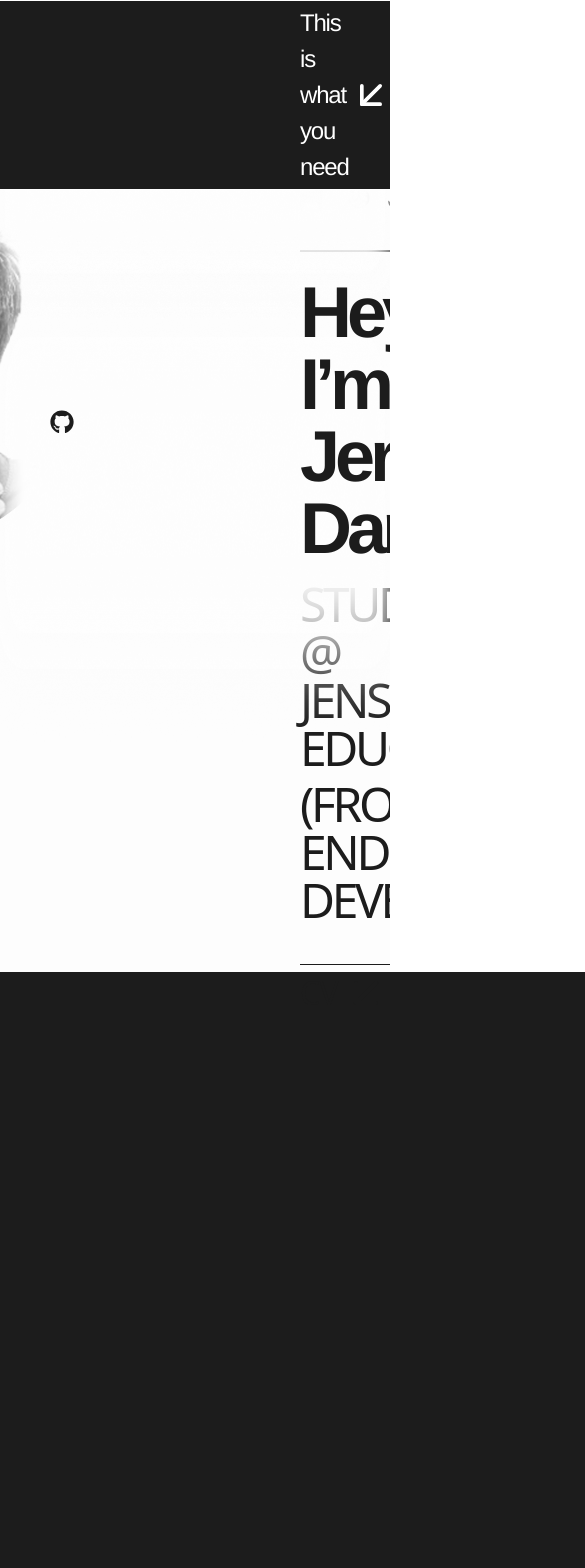
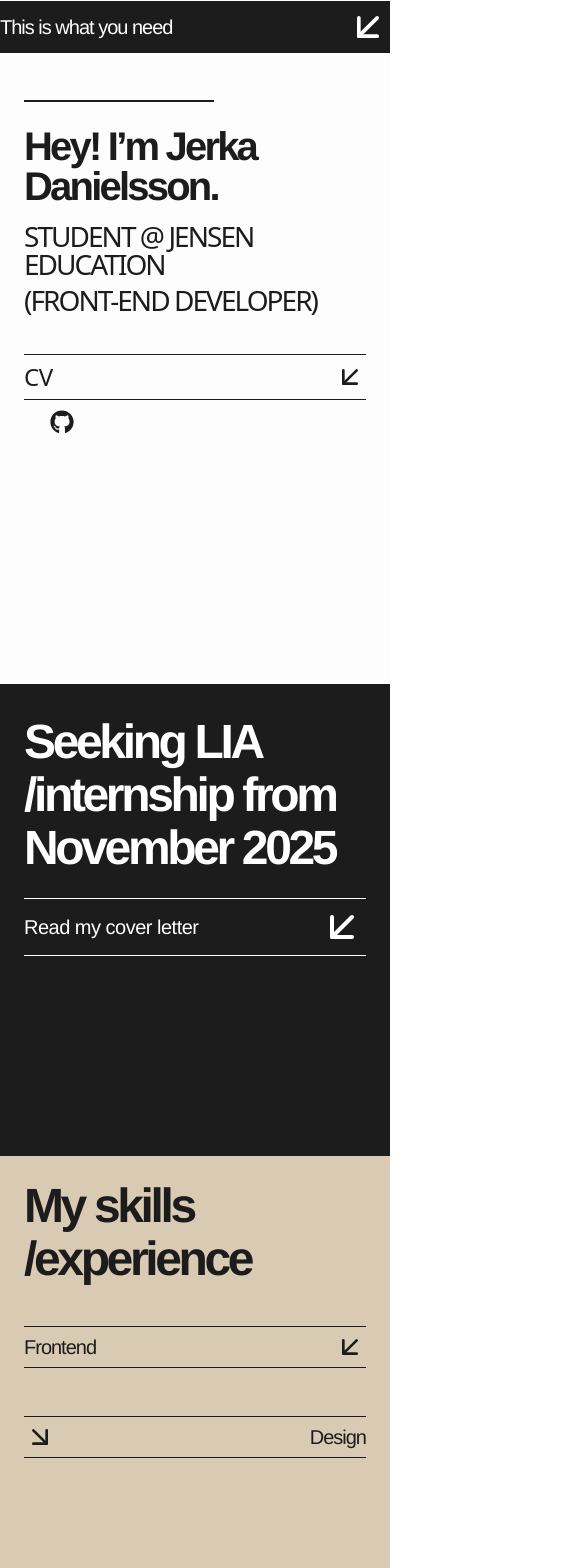
Before and after one commit to 1anDr0/myPortfolio, a React (Vite) app: page / in a window 390 px wide. Shown: the top 1568 px of the page, 585 px wide, since content can reach past the window. Built offline with nearby package versions, Linux system fonts and the light colour scheme; a web font is replaced by a local one.

Commit message:
changed footer

```diff
--- a/src/components/Footer.jsx
+++ b/src/components/Footer.jsx
@@ -2,52 +2,76 @@ import React, { useState } from "react";
 import { Icon } from "@iconify/react";
 
 const Footer = () => {
-  const [isOpen, setIsOpen] = useState(true);
+  const [isOpen, setIsOpen] = useState(false);
 
   return (
-    <section className="bg-[#1C1C1C] py-20">
-      <footer className="bg-[#1C1C1C] text-white py-10 w-full max-w-full">
-        <div className="mx-[300px] border-t border-b border-white">
+    <section className="bg-[#1C1C1C] text-white py-20 px-6 md:px-[300px]">
+      <footer className="w-full border-t border-b border-white">
         <button
-            className="w-full flex justify-between items-center py-4 text-[24px] font-medium tracking-tight cursor-pointer"
+          className="w-full flex justify-between items-center py-4 text-[32px] font-light tracking-[-0.05em] cursor-pointer"
           style={{ fontFamily: "Helvetica, sans-serif" }}
           onClick={() => setIsOpen(!isOpen)}
         >
-            <span>Contact me</span>
-            <span className="text-[24px]">{isOpen ? "−" : "+"}</span>
+          <span>Contact</span>
+          <span
+            className={`text-[48px] transform transition-transform duration-500 ${
+              isOpen ? "rotate-45" : "rotate-0"
+            }`}
+          >
+            +
+          </span>
         </button>
 
         <div
           className={`overflow-hidden transition-all duration-500 ease-in-out ${
-              isOpen ? "max-h-[500px] opacity-100 py-5" : "max-h-0 opacity-0"
+            isOpen ? "max-h-[1000px] opacity-100 py-10" : "max-h-0 opacity-0"
           }`}
         >
-            <div className="grid grid-cols-3 gap-10 text-[20px] font-regular leading-[1.5]"
-              style={{ fontFamily: "Helvetica, sans-serif" }}>
-              <div className="text-left space-y-0">
-                <p>Email</p>
-                <p>Phone</p>
-                <p>Location</p>
-                <p>LinkedIn</p>
-                <p>GitHub</p>
+          <div className="flex flex-col md:flex-row md:justify-between items-start md:items-center text-[20px] font-light space-y-6 md:space-y-0">
+
+            <div className="flex items-center space-x-3">
+              <Icon icon="mdi:email-outline" width="24" height="24" />
+              <a href="mailto:jerker_danielsson@hotmail.com" className="underline">
+                jerker_danielsson@hotmail.com
+              </a>
             </div>
 
-              <div className="flex flex-col items-center space-y-2">
-                <Icon icon="mdi:email" width="24" height="24" />
-                <Icon icon="mdi:phone" width="24" height="24" />
-                <Icon icon="mdi:map-marker" width="24" height="24" />
-                <Icon icon="mdi:linkedin" width="24" height="24" />
-                <Icon icon="mdi:github" width="24" height="24" />
+            <div className="flex items-center space-x-3">
+              <Icon icon="mdi:phone-outline" width="24" height="24" />
+              <a href="tel:+46739929798" className="underline">
+                073-992 97 98
+              </a>
             </div>
 
-              <div className="text-right space-y-0">
-                <p>jerker_danielsson@hotmail.com</p>
-                <p>073-992 97 98</p>
-                <p>Stockholm, Sweden</p>
-                <p><a href="https://linkedin.com/in/dittnamn" className="underline">linkedin.com/in/jerkerdanielsson</a></p>
-                <p><a href="https://github.com/dittgithub" className="underline">github.com/1anDr0</a></p>
+            <div className="flex items-center space-x-3">
+              <Icon icon="mdi:map-marker-outline" width="24" height="24" />
+              <span>Stockholm, Sweden</span>
             </div>
+
+            <div className="flex items-center space-x-3">
+              <Icon icon="mdi:linkedin" width="24" height="24" />
+              <a
+                href="https://linkedin.com/in/jerkerdanielsson"
+                target="_blank"
+                rel="noopener noreferrer"
+                className="underline"
+              >
+                LinkedIn
+              </a>
             </div>
+
+            <div className="flex items-center space-x-3">
+              <Icon icon="mdi:github" width="24" height="24" />
+              <a
+                href="https://github.com/1anDr0"
+                target="_blank"
+                rel="noopener noreferrer"
+                className="underline"
+              >
+                GitHub
+              </a>
+            </div>
+
           </div>
         </div>
       </footer>
--- a/src/components/Hero.jsx
+++ b/src/components/Hero.jsx
@@ -6,41 +6,43 @@ import rectangleImage from "../assets/Rectangle.png";
 import figmaImage from "../assets/me.jpg";
 import { MdOutlineSportsVolleyball } from "react-icons/md";
 
-
 const Hero = () => {
   const [isOpenCV, setIsOpenCV] = useState(false);
 
   return (
-    <section className="animate-fadeIn relative bg-[#FDFDFD] text-[#1C1C1C] min-h-screen flex flex-col pl-[300px] pt-[250px] pb-[100px] overflow-hidden">
+    <section className="animate-fadeIn relative bg-[#FDFDFD] text-[#1C1C1C] min-h-screen flex flex-col px-6 md:px-[300px] md:pt-[250px] md:pb-[100px] overflow-hidden">
 
+      {/* Profilbild */}
       <img
         src={figmaImage}
         alt="Jerka Danielsson"
-        className="absolute right-[300px] top-[160px] w-[400px] h-auto object-cover rounded-full z-10 motion-safe:transform motion-safe:transition-transform motion-safe:duration-5000 hover:scale-105"
+        className="hidden md:block absolute right-[300px] top-[160px] w-[400px] h-auto object-cover rounded-full z-10 motion-safe:transform motion-safe:transition-transform motion-safe:duration-500 hover:scale-105"
+      />
+
+      {/* Rektanglar (bara på större skärmar) */}
+      <img
+        src={rectangleImage}
+        alt="Blur Overlay 1"
+        className="hidden md:block absolute top-0 left-0 w-full h-[350px] z-20 hover:opacity-20 transition-opacity duration-1000 ease-in-out pointer-events-auto"
       />
       <img
         src={rectangleImage}
-  alt="Blur Overlay 1"
-  className="absolute top-0 left-0 w-full h-[350px] z-20 hover:opacity-20 transition-opacity duration-1000 ease-in-out pointer-events-auto"
+        alt="Blur Overlay 2"
+        className="hidden md:block absolute top-[220px] left-0 w-full h-[530px] z-20 hover:opacity-20 transition-opacity duration-1000 ease-in-out pointer-events-auto"
       />
 
-<img
-  src={rectangleImage}
-  alt="Blur Overlay 2"
-  className="absolute top-[220px] left-0 w-full h-[530px] z-20 hover:opacity-20 transition-opacity duration-1000 ease-in-out pointer-events-auto"
-/>
-
-      <div className="flex space-x-4 mb-10 z-10 absolute top-[180px] left-[300px]">
+      {/* Ikoner (bara på större skärmar) */}
+      <div className="hidden md:flex space-x-4 mb-10 z-10 absolute top-[180px] left-[300px]">
         <img src={dalahorseImage} alt="Dalahäst" className="w-8 h-8 object-contain" />
         <MdOutlineSportsVolleyball className="w-9 h-9 text-[#1C1C1C]" />
         <FaPaintBrush className="w-8 h-8 text-[#1C1C1C]" />
         <FaCode className="w-9 h-9 text-[#1C1C1C]" />
       </div>
 
-      <div className="w-[190px] h-[2px] bg-[#1C1C1C] mb-6 z-10 animate-fadeInSlow"></div>
+      <div className="w-[190px] h-[2px] bg-[#1C1C1C] mt-[100px] md:mt-0 mb-6 z-10 animate-fadeInSlow"></div>
 
       <h1
-  className="text-[72px] font-bold leading-[100%] tracking-[-0.07em] z-30 group relative"
+        className="text-[40px] md:text-[72px] font-bold leading-[100%] tracking-[-0.07em] z-30 group relative"
         style={{ fontFamily: "Helvetica, sans-serif" }}
       >
         <span className="group-hover:opacity-0 transition-opacity duration-1000 ease-in-out">
@@ -51,21 +53,21 @@ const Hero = () => {
         </span>
       </h1>
 
-      <h2 className="text-[48px] font-light leading-[100%] tracking-[-0.07em] mt-4 z-10">
+      <h2 className="text-[28px] md:text-[48px] font-light leading-[100%] tracking-[-0.07em] mt-4 z-10">
         STUDENT @ JENSEN EDUCATION
       </h2>
-      <h3 className="text-[48px] font-light leading-[100%] tracking-[-0.07em] mt-2 z-10">
+      <h3 className="text-[28px] md:text-[48px] font-light leading-[100%] tracking-[-0.07em] mt-2 z-10">
         (FRONT-END DEVELOPER)
       </h3>
 
       <div className="w-full max-w-[780px] border-t border-b border-[#1C1C1C] mt-10 z-30">
         <button
-          className="w-full flex justify-between items-center py-1 text-[32px] font-light tracking-[-0.02em] cursor-pointer"
+          className="w-full flex justify-between items-center py-1 text-[24px] md:text-[32px] font-light tracking-[-0.02em] cursor-pointer"
           onClick={() => setIsOpenCV(!isOpenCV)}
         >
           <span>CV</span>
           <span
-            className={`text-[48px] transform transition-transform duration-500 ${
+            className={`text-[32px] md:text-[48px] transform transition-transform duration-500 ${
               isOpenCV ? 'rotate-[-45deg]' : 'rotate-0'
             }`}
           >
@@ -79,7 +81,7 @@ const Hero = () => {
           }`}
         >
           <p
-    className="text-[20px] leading-[1.5] max-w-[800px]"
+            className="text-[18px] md:text-[20px] leading-[1.5] max-w-[800px]"
             style={{ fontFamily: "Helvetica, sans-serif" }}
           >
             Jag är en kreativ och noggrann frontendutvecklare med ett starkt öga för design och layout. Med en naturlig känsla för estetik ser jag detaljer som andra ofta missar, vilket resulterar i snygga och välstrukturerade lösningar. Jag är lugn, anpassningsbar och har lätt för att samarbeta, samtidigt som jag bidrar med en positiv och glad energi i team. Utöver mitt intresse för design har jag ett stort engagemang för idrott, både aktivt och som åskådare.
@@ -88,19 +90,15 @@ const Hero = () => {
           <a
             href="/cv-jerker-danielsson.pdf"
             download
-    className="border-2 border-[#1C1C1C] text-[#1C1C1C] mt-10 bg-white h-[44px] px-4 w-fit rounded-full text-[44px] font-medium tracking-tight flex items-center justify-center transition-all duration-300 hover:bg-[#1C1C1C] hover:text-white"
+            className="border-2 border-[#1C1C1C] text-[#1C1C1C] mt-10 bg-white h-[44px] px-4 w-fit rounded-full text-[32px] md:text-[44px] font-medium tracking-tight flex items-center justify-center transition-all duration-300 hover:bg-[#1C1C1C] hover:text-white"
             style={{ fontFamily: "Helvetica, sans-serif" }}
-
-
           >
             DOWNLOAD MY CV
           </a>
           {isOpenCV && (
             <div className="w-full max-w-[780px] border-b border-[#1C1C1C] mt-5 mb-16"></div>
           )}
-
         </div>
-
       </div>
 
     </section>
--- a/src/components/Navbar.jsx
+++ b/src/components/Navbar.jsx
@@ -14,7 +14,7 @@ const Navbar = () => {
   return (
     <nav className="fixed top-0 left-0 w-full bg-[#1C1C1C] text-white z-50">
     <div
-      className={`w-full px-[300px] border-t border-b border-white transition-all duration-300 ${
+      className={`w-full md:px-[300px] border-t border-b border-white transition-all duration-300 ${
         isOpen ? "py-1" : "py-1"
       }`}
       style={{ fontFamily: "Helvetica, sans-serif" }}
@@ -24,7 +24,7 @@ const Navbar = () => {
         onClick={() => setIsOpen(!isOpen)}
         className="w-full flex justify-between items-center cursor-pointer"
       >
-        <span className="text-[24px] font-medium tracking-[-0.05em]">
+        <span className="text-[20px] md:text-[24px] font-medium tracking-[-0.05em]">
           This is what you need
         </span>
         <span
@@ -43,7 +43,7 @@ const Navbar = () => {
         }`}
       >
         <div
-          className="flex justify-end space-x-8 text-[24px] font-medium tracking-[-0.05em]"
+          className="flex justify-end space-x-8 text-[12px] md:text-[24px] font-medium tracking-[-0.05em]"
           style={{ fontFamily: "Helvetica, sans-serif" }}
         >
           <a href="#cv" className="hover:underline">
--- a/src/components/Qoute.jsx
+++ b/src/components/Qoute.jsx
@@ -2,15 +2,15 @@ import React from "react";
 
 const Quote = () => {
   return (
-    <section className="bg-[#FFF5E4] text-[#1C1C1C] py-6 flex flex-col justify-start items-start mt-[00px] pl-[780px] pr-[300px] pb-[200px]">
+    <section className="bg-[#FFA725] text-white py-6 px-6 md:pl-[780px] md:pr-[300px] pb-[200px]">
       <blockquote
-        className="text-[128px] font-bold italic leading-[1.1] tracking-[-0.05em] text-start"
+        className="text-[72px] md:text-[96px] font-bold italic leading-[1.1] tracking-[-0.05em] text-left max-w-[900px]"
         style={{ fontFamily: "Helvetica, sans-serif" }}
       >
         “God have mercy on the man who doubts what he's sure of.”
       </blockquote>
       <p
-        className="text-[24px] font-regular text-end mt-8"
+        className="text-[20px] md:text-[24px] font-regular text-right w-full mt-8"
         style={{ fontFamily: "Helvetica, sans-serif" }}
       >
         – Bruce Springsteen
--- a/src/components/ScrollToTop.jsx
+++ b/src/components/ScrollToTop.jsx
@@ -26,7 +26,7 @@ const ScrollToTop = () => {
           onClick={scrollToTop}
           className="fixed bottom-10 right-10 w-14 h-14 bg-[#1C1C1C] text-white rounded-full flex items-center justify-center shadow-lg hover:bg-white hover:text-[#1C1C1C] transition-all duration-300"
         >
-          <FiArrowUp className="w-12 h-12" />
+          <FiArrowUp className="w-8 h-8" />
         </button>
       )}
     </>
--- a/src/components/SeekingLIASection.jsx
+++ b/src/components/SeekingLIASection.jsx
@@ -5,9 +5,9 @@ const SeekingLIASection = () => {
   const [isOpen, setIsOpen] = useState(false);
 
   return (
-    <section className="bg-[#1C1C1C] text-white py-8 flex flex-col justify-start items-start mt-[-150px] pl-[780px] pr-[300px] pb-[200px] transform -translate-y-[0px]">
+    <section className="bg-[#1C1C1C] text-white py-8 px-6 flex flex-col justify-start items-start mt-[-160px] md:pl-[780px] md:pr-[300px] pb-[200px] transform -translate-y-[0px]">
       <h1
-        className="text-[128px] font-bold tracking-[-0.07em] leading-[1.1] text-left w-full"
+        className="text-[48px] md:text-[128px] font-bold tracking-[-0.07em] leading-[1.1] text-left w-full"
         style={{ fontFamily: "Helvetica, sans-serif" }}
       >
         Seeking LIA /internship from November 2025
@@ -15,7 +15,7 @@ const SeekingLIASection = () => {
 
       <div className="w-full max-w-[1000px] border-t border-b border-white mt-6">
         <button
-          className="w-full flex justify-between items-center py-1 text-[32px] font-light tracking-[-0.05em] tracking-tight cursor-pointer"
+          className="w-full flex justify-between items-center py-1 text-[20px] md:text-[32px] font-light tracking-[-0.05em] tracking-tight cursor-pointer"
           style={{ fontFamily: "Helvetica, sans-serif" }}
           onClick={() => setIsOpen(!isOpen)}
         >
```
Also changed, not shown: src/components/StuffIveDone.jsx (+4 -4 lines). Lines whose indentation alone changed are shown as unchanged.
